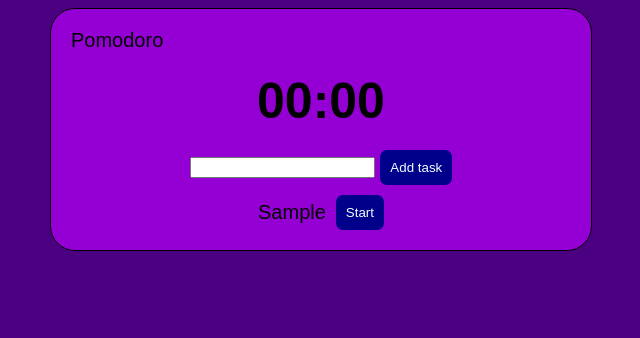
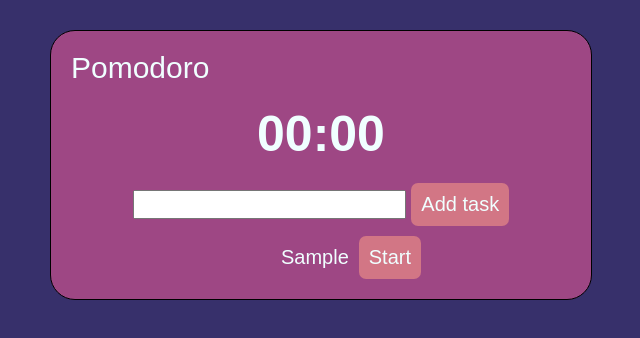
Before and after one commit to Gerardo-Soto/js-challenge, a website: page src/pomodoro.html in a window 1280 px wide. Both pictures are taken after typing "Sample" into the empty fields and a click on the input "Add task". Shown: the whole page, without its empty margins (319-959 px from the left). Drawn offline with Linux system fonts and the light colour scheme.

Commit message:
[update] pomodoro css styles.

```diff
--- a/js/pomodoro.js
+++ b/js/pomodoro.js
@@ -3,7 +3,7 @@
 const tasks = [];
 
 // timer
-let time = 0
+let time = 0;
 let timer = null;
 // 5 minutes break
 let timerBreak = null;
@@ -21,7 +21,7 @@ renderTask();
 
 // events
 form.addEventListener('submit', e => {
-    //dont send form native
+    // don't send form native
     e.preventDefault();
 
     if(idTask.value !== ''){
@@ -29,7 +29,7 @@ form.addEventListener('submit', e => {
         // clean input
         idTask.value = '';
         renderTask();
-    }
+    };
 });
 
 
@@ -40,9 +40,9 @@ function createTask(value){
         id : parseInt(Math.random() *1000),
         title : value,
         completed : false
-    }
+    };
     tasks.unshift(newTask);
-}
+};
 
 function renderTask(){
     const htmlTasks =  tasks.map(task => {
@@ -54,7 +54,7 @@ function renderTask(){
             }</div>
             <div class="title">${task.title}</div>
         </div>
-        `
+        `;
     });
 
     // render:
@@ -79,18 +79,18 @@ function renderTask(){
                 // my function start timer
                 startButtonHandler(id);
                 // change text button from "Start" to "In progress"
-                button.textContent = "In progress..";
-            }
+                button.textContent = "In progress...";
+            };
         });
     });
-}
+};
 
 
 function startButtonHandler(id){
     // seconds by Pomodoro
-    //time = 25 * 60;
+    time = 25 * 60;
     // time test
-    time = 25 * 60;
+    //time = 5;
     currentTask = id;
 
     const taskIndex = tasks.findIndex(task => task.id === id);
@@ -103,7 +103,7 @@ function startButtonHandler(id){
     timer = setInterval(() => {
         timeHandler(id);
     }, 1000);
-}
+};
 
 function timeHandler(id){
     time--;// -1 second
@@ -127,8 +127,8 @@ function timeHandler(id){
         renderTask();
 
         pomodoroRest();
-    }
-}
+    };
+};
 
 function renderTime(){
     const timeDiv = document.querySelector('.time .value');
@@ -136,25 +136,27 @@ function renderTime(){
     const timeSeconds = parseInt(time % 60);
 
     timeDiv.textContent = `${timeMinutes < 10 ? "0" : ""}${timeMinutes}:${timeSeconds < 10 ? "0" : ""}${timeSeconds}`;
-}
+};
 
 function completedTask(id){
     const currentTaskIndex = tasks.findIndex(task => task.id === id);
 
     tasks[currentTaskIndex].completed = true;
-}
+};
 
 function pomodoroRest(){
     const taskName = document.querySelector(".time .taskName");
     taskName.textContent = "Pomodoro break";
 
-    time = 5;
+    // pomodoro break 5 minutes
+    //   minutes * 60 seconds
+    time = 5 * 60;
 
     timerBreak = setInterval(() => {
         timerBreakHandler();
     }, 1000);
 
-}
+};
 
 function timerBreakHandler(){
     time--;// -1 second
@@ -171,5 +173,5 @@ function timerBreakHandler(){
         taskName.textContent = "Pomodoro break finished.";
 
         renderTask();
-    }
-}
+    };
+};
--- a/src/pomodoro.html
+++ b/src/pomodoro.html
@@ -5,7 +5,7 @@
     <meta http-equiv="X-UA-Compatible" content="IE=edge">
     <meta name="viewport" content="width=device-width, initial-scale=1.0">
     <title>Pomodoro</title>
-    <link rel="stylesheet" href="../style/main.css">
+    <link rel="stylesheet" href="../style/pomodoro.css">
 </head>
 <body>
     <div class="app">
@@ -19,8 +19,8 @@
             <!--Create task-->
             <div class="form">
                 <form action="" id="form">
-                    <input type="text" id="idTask" />
-                    <input type="submit" id="buttonAdd" value="Add task" />
+                    <input type="text" id="idTask" class="idTask" />
+                    <input type="submit" id="buttonAdd" class="buttonAdd" value="Add task" />
                 </form>
             </div>
 
--- a/style/main.css
+++ b/style/pomodoro.css
@@ -1,13 +1,19 @@
 body {
     font-family: Arial, Helvetica, sans-serif;
     font-size: 20px;
-    background-color: indigo;
+    background-color: #37306B;
+}
+
+.taskName {
+    font-size: 30px;
+    color: azure;
 }
 
 .app {
-    background-color: darkviolet;
+    background-color: #9E4784;
     width: 500px;
     margin: 0 auto;
+    margin-top: 30px;
     border: solid 1px;
     border-radius: 25px;
     padding: 20px;
@@ -16,6 +22,7 @@ body {
 .time {
     text-align: center;
     padding: 20px 0px;
+    color: azure;
 }
 
 .time #time__value {
@@ -34,20 +41,27 @@ input[type="test"] {
     width: 300px;
 }
 
+.idTask {
+    font-size: 20px;
+}
+
 button, input[type="submit"] {
     border: none;
-    background-color: darkblue;
+    background-color: #D27685;
     color: azure;
     padding: 10px;
     border-radius: 7px;
+    font-size: 20px;
+    cursor: pointer;
 }
 
 #tasks {
     display: flex;
     flex-direction: column;
-    align-items: center;
+    justify-content: space-between;
     gap: 10px;
     margin-top: 10px;
+    width: 70%;
 }
 
 .task {
@@ -55,6 +69,7 @@ button, input[type="submit"] {
     gap: 10px;
     align-items: center;
     flex-direction: row-reverse;
+    color: azure;
 }
 
 .task .completed {
```
Also changed, not shown: index.html (+3 -3 lines).
